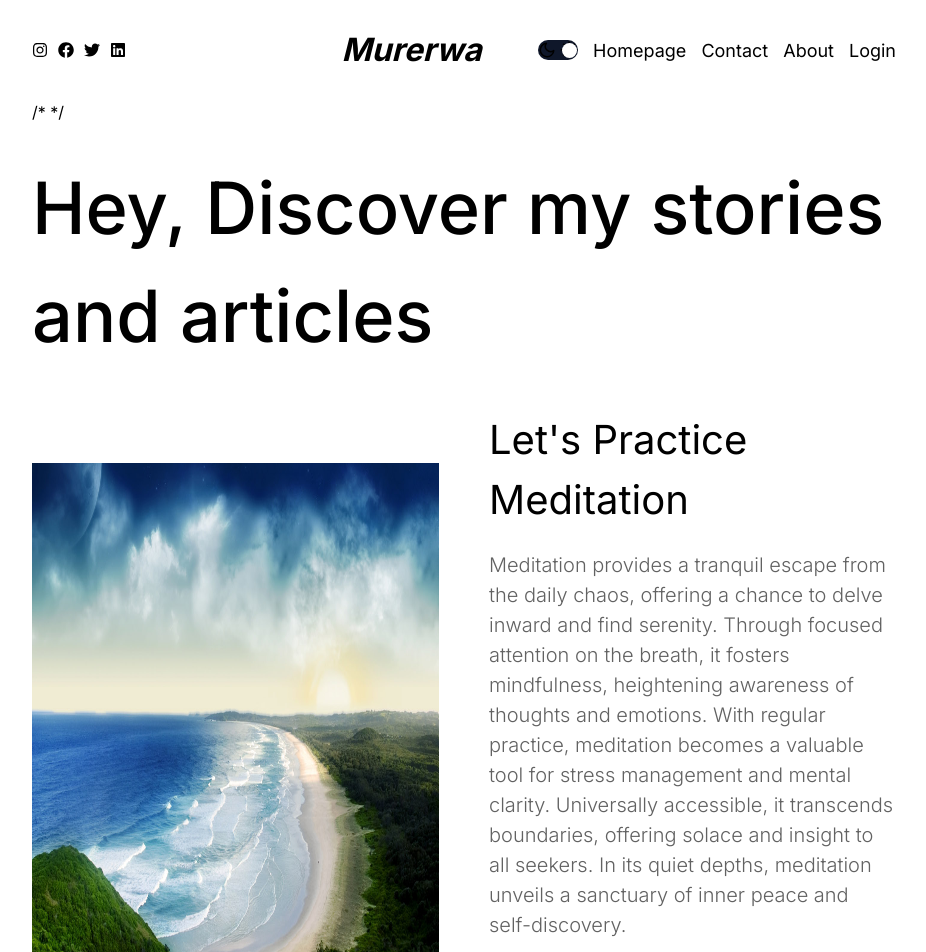
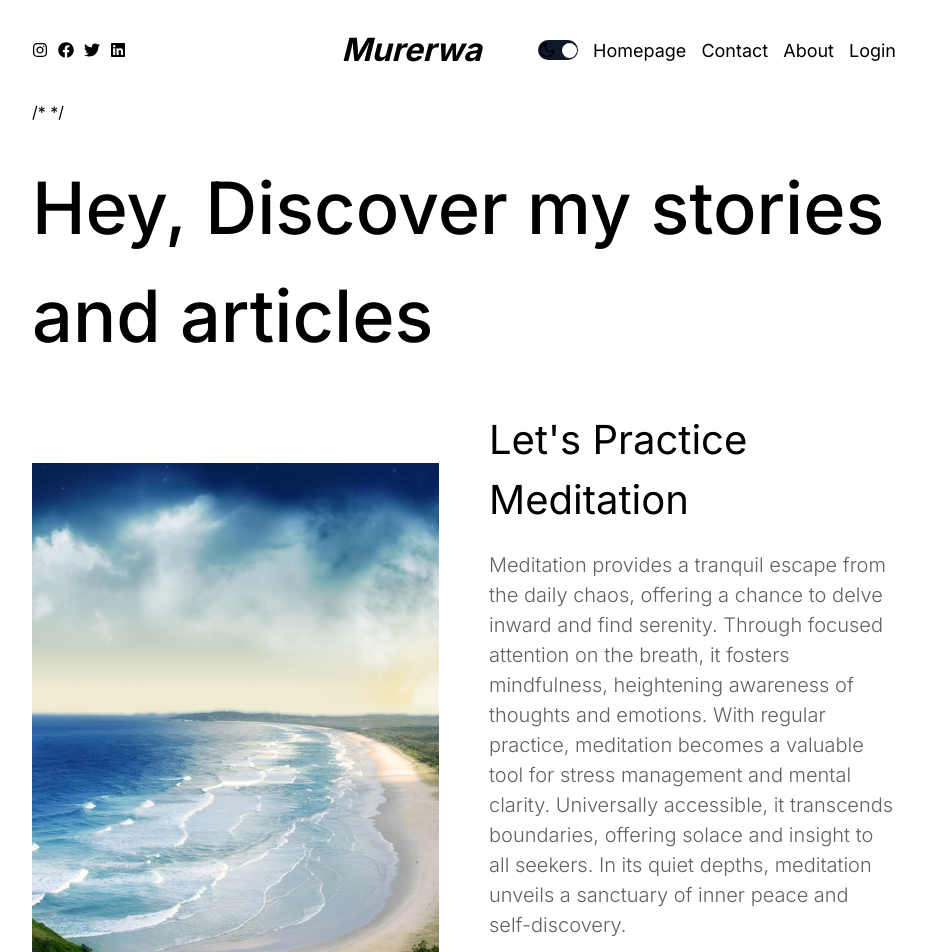
Before and after one commit to DavisKiprotich/Blog_Website, a Next.js app: page / in a window 1280 px wide. Shown: the top 952 px of the page, without its empty margins (176-1102 px from the left). Built offline with nearby package versions, Linux system fonts and the light colour scheme; no server answers; the database is empty.

Commit message:
Update Featured.jsx
Adding unborrowed style in featured section

```diff
--- a/components/Featured.jsx
+++ b/components/Featured.jsx
@@ -8,7 +8,7 @@ const Featured = () => {
       <h1 className={styles.title}>Hey, Discover my stories and articles</h1>
       <div className={styles.post}>
         <div className={styles.imgContainer}>
-        <Image src='/27.jpg' alt='' fill/>
+        <Image src='/27.jpg' alt='' fill className={styles.image} />
         </div>
         <div className={styles.textContainer}>
           <h2 className={styles.postTitle}>Let's Practice Meditation</h2>
```
